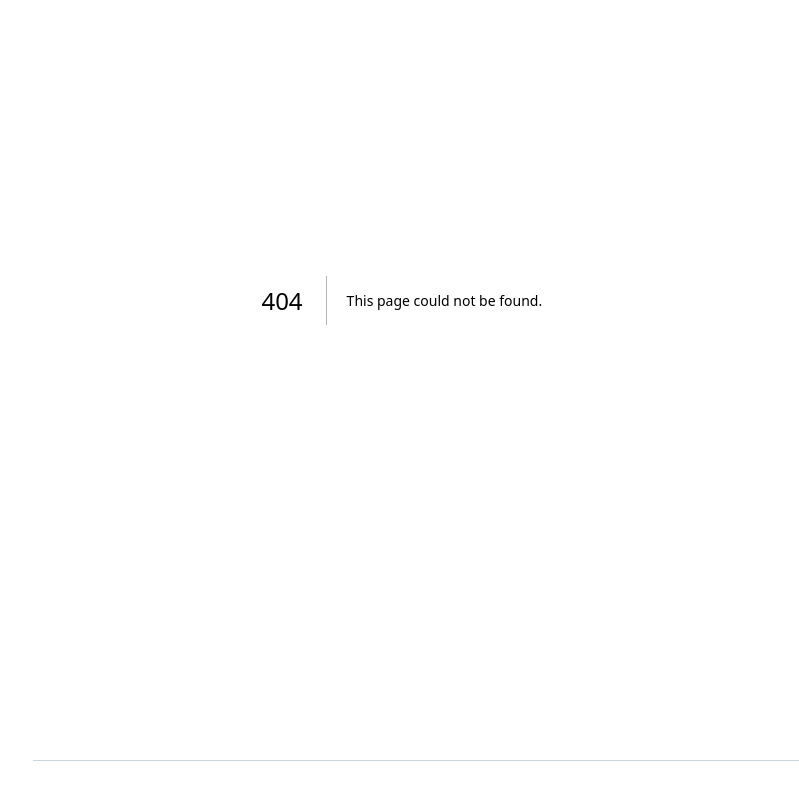
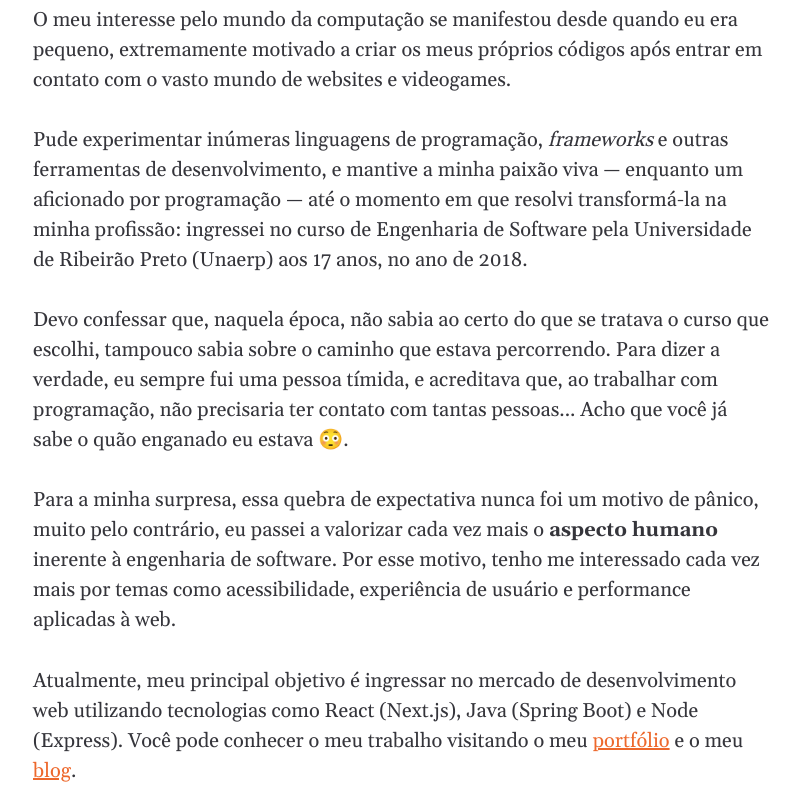
Before and after one commit to fernandonagase/ngsfer.com, a Next.js app: page /sobre in a window 1280 px wide. Before the commit this address had no page. Shown: the part 280-1074 px from the top of the page, without its empty margins (135-934 px from the left). Built offline with nearby package versions, Linux system fonts and the light colour scheme.

Commit message:
create page about me

```diff
--- a/components/SiteNavigation/index.tsx
+++ b/components/SiteNavigation/index.tsx
@@ -10,6 +10,9 @@ export default function SiteNavigation() {
             >
                 <ListItem>
                     <NavigationItem location="/">Início</NavigationItem>
+                </ListItem>
+                <ListItem>
+                    <NavigationItem location="/sobre">Sobre mim</NavigationItem>
                 </ListItem>
                 <ListItem>
                     <NavigationItem location="/portfolio">
@@ -29,9 +32,6 @@ export default function SiteNavigation() {
                         Blog
                     </Link>
                 </ListItem>
-                <ListItem>
-                    <NavigationItem location="/sobre">Sobre mim</NavigationItem>
-                </ListItem>
             </List>
         </nav>
     )
--- /dev/null
+++ b/pages/sobre.tsx
@@ -0,0 +1,97 @@
+import { Heading, Link, Text } from '@chakra-ui/react'
+import Head from 'next/head'
+import NextLink from 'next/link'
+
+export default function About() {
+    return (
+        <>
+            <Head>
+                <title>Sobre mim - Fernando Nagase</title>
+                <meta
+                    name="description"
+                    content="Conheça um pouco mais sobre a minha história com engenharia de software."
+                />
+            </Head>
+
+            <Heading
+                as="h1"
+                fontSize={['4xl', null, null, '4xl-lg']}
+                lineHeight={['baseline-4', null, null, 'baseline-5-lg']}
+                color="fg"
+                mb={['baseline-2', null, null, 'baseline-2-lg']}
+            >
+                Sobre mim
+            </Heading>
+            <Text
+                fontSize={['md', null, null, 'md-lg']}
+                lineHeight={['baseline-2', null, null, 'baseline-2-lg']}
+                color="fg"
+                mb={['baseline-2', null, null, 'baseline-2-lg']}
+            >
+                O meu interesse pelo mundo da computação se manifestou desde
+                quando eu era pequeno, extremamente motivado a criar os meus
+                próprios códigos após entrar em contato com o vasto mundo de
+                websites e videogames.
+            </Text>
+            <Text
+                fontSize={['md', null, null, 'md-lg']}
+                lineHeight={['baseline-2', null, null, 'baseline-2-lg']}
+                color="fg"
+                mb={['baseline-2', null, null, 'baseline-2-lg']}
+            >
+                Pude experimentar inúmeras linguagens de programação,{' '}
+                <i lang="en">frameworks</i> e outras ferramentas de
+                desenvolvimento, e mantive a minha paixão viva — enquanto um
+                aficionado por programação — até o momento em que resolvi
+                transformá-la na minha profissão: ingressei no curso de
+                Engenharia de Software pela Universidade de Ribeirão Preto
+                (Unaerp) aos 17 anos, no ano de 2018.
+            </Text>
+            <Text
+                fontSize={['md', null, null, 'md-lg']}
+                lineHeight={['baseline-2', null, null, 'baseline-2-lg']}
+                color="fg"
+                mb={['baseline-2', null, null, 'baseline-2-lg']}
+            >
+                Devo confessar que, naquela época, não sabia ao certo do que se
+                tratava o curso que escolhi, tampouco sabia sobre o caminho que
+                estava percorrendo. Para dizer a verdade, eu sempre fui uma
+                pessoa tímida, e acreditava que, ao trabalhar com programação,
+                não precisaria ter contato com tantas pessoas... Acho que você
+                já sabe o quão enganado eu estava 😳.
+            </Text>
+            <Text
+                fontSize={['md', null, null, 'md-lg']}
+                lineHeight={['baseline-2', null, null, 'baseline-2-lg']}
+                color="fg"
+                mb={['baseline-2', null, null, 'baseline-2-lg']}
+            >
+                Para a minha surpresa, essa quebra de expectativa nunca foi um
+                motivo de pânico, muito pelo contrário, eu passei a valorizar
+                cada vez mais o <b>aspecto humano</b> inerente à engenharia de
+                software. Por esse motivo, tenho me interessado cada vez mais
+                por temas como acessibilidade, experiência de usuário e
+                performance aplicadas à web.
+            </Text>
+            <Text
+                fontSize={['md', null, null, 'md-lg']}
+                lineHeight={['baseline-2', null, null, 'baseline-2-lg']}
+                color="fg"
+                mb={['baseline-2', null, null, 'baseline-2-lg']}
+            >
+                Atualmente, meu principal objetivo é ingressar no mercado de
+                desenvolvimento web utilizando tecnologias como React (Next.js),
+                Java (Spring Boot) e Node (Express). Você pode conhecer o meu
+                trabalho visitando o meu{' '}
+                <Link href="/portfolio" as={NextLink}>
+                    portfólio
+                </Link>{' '}
+                e o meu{' '}
+                <Link href="https://blog.ngsfer.com" isExternal>
+                    blog
+                </Link>
+                .
+            </Text>
+        </>
+    )
+}
```
